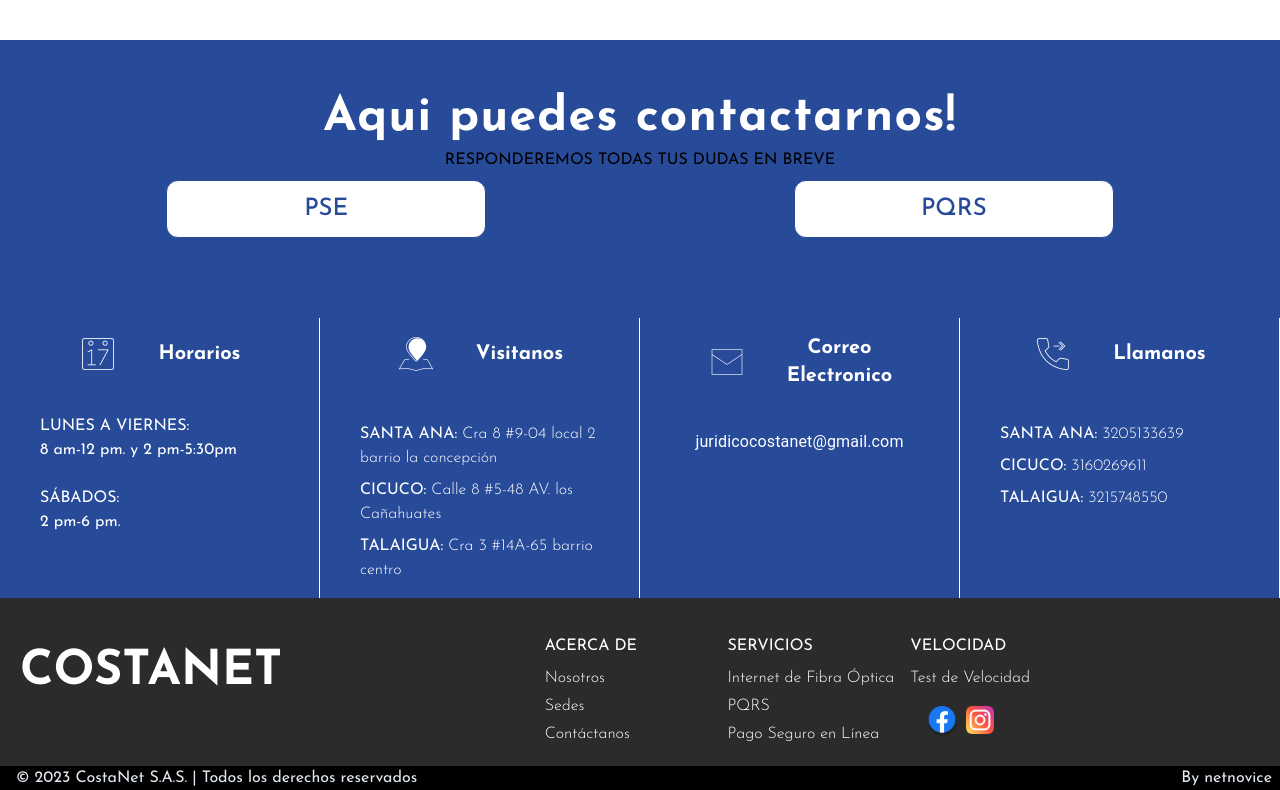
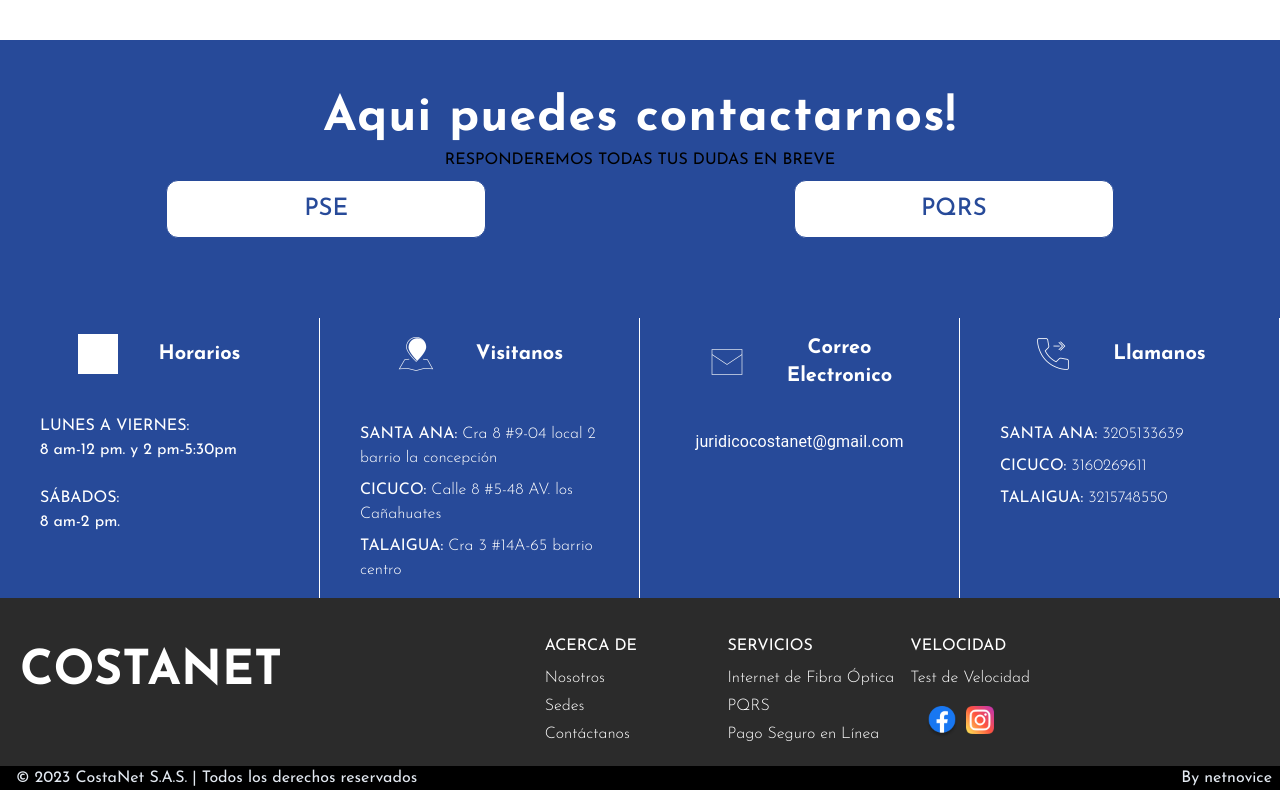
Before and after one commit to labs-company/costanet, a Next.js app: page / in a window 1280 px wide. Shown: the part 2661-3451 px from the top of the page. Built offline with nearby package versions, Linux system fonts and the light colour scheme.

Commit message:
fix: Correcion de logo (#146)

```diff
--- a/app/contacto/page.tsx
+++ b/app/contacto/page.tsx
@@ -1,7 +1,7 @@
 import { Box, Container, Typography } from "@mui/material";
 import Grid from "@mui/material/Unstable_Grid2/Grid2";
 import Image from "next/image";
-import horarios from "@/public/calendar.png";
+import horarios from "@/public/clock.svg";
 import locacion from "@/public/location.png";
 import email from "@/public/email.png";
 import tlf from "@/public/logos/tlf.png";
@@ -73,7 +73,7 @@
                   <p> 8 am-12 pm. y 2 pm-5:30pm</p>
                   <br />
                   <li className="uppercase"> Sábados: </li>
-                  <p>2 pm-6 pm.</p>
+                  <p>8 am-2 pm.</p>
                 </ul>
               </Container>
             </Box>
```
Also changed, not shown: public/clock.svg (added).
